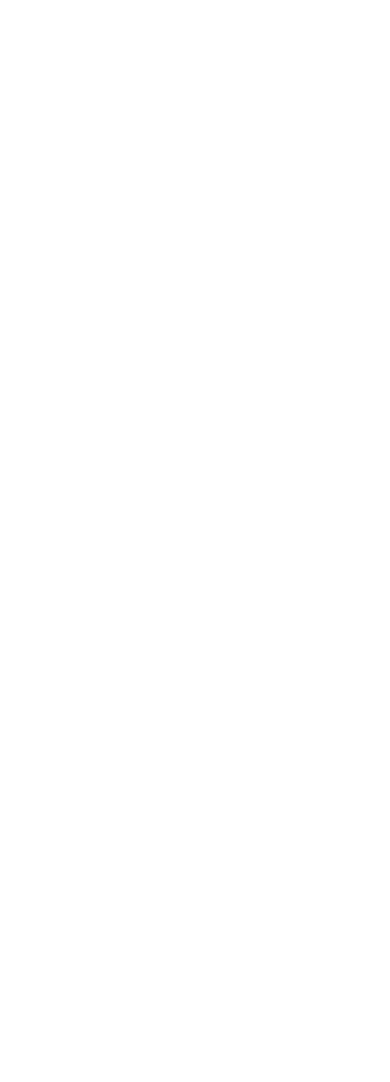
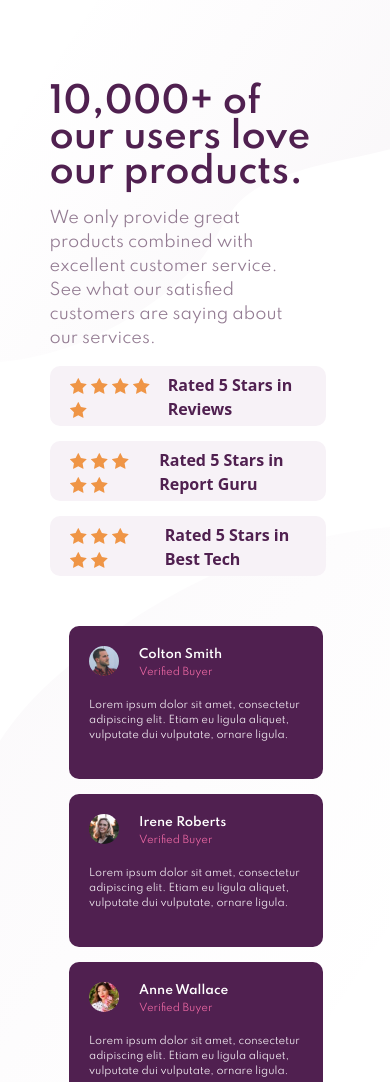
Before and after one commit to KptCnyt/socialProofSection, a plain HTML site: page index.html in a window 390 px wide. Shown: the top 1082 px of the page. Before the commit the page ends 844 px from the top, so only its background shows below. Drawn offline with nearby package versions, Linux system fonts and the light colour scheme.

Commit message:
completed

```diff
--- a/index.html
+++ b/index.html
@@ -6,8 +6,90 @@
     <meta name="viewport" content="width=device-width, initial-scale=1.0">
     <title>SocialProofSection</title>
     <link rel="stylesheet" href="project.css">
+    <link rel="preconnect" href="https://fonts.googleapis.com">
+<link rel="preconnect" href="https://fonts.gstatic.com" crossorigin>
+<link href="https://fonts.googleapis.com/css2?family=Spartan:wght@400;600&display=swap" rel="stylesheet">
+    <!-- CSS only -->
+<link href="https://cdn.jsdelivr.net/npm/bootstrap@5.1.3/dist/css/bootstrap.min.css" rel="stylesheet" integrity="sha384-1BmE4kWBq78iYhFldvKuhfTAU6auU8tT94WrHftjDbrCEXSU1oBoqyl2QvZ6jIW3" crossorigin="anonymous">
 </head>
 <body>
-
+    <div id="background">
+        <div id="upsidecard">
+            <div id="info">
+               <p id="motto">10,000+ of our users love our products.</p>
+               <p id="quote">We only provide great products combined with excellent customer service. See what our satisfied customers are saying about our services.</p>
+            </div>
+            <div class="firstcol">
+                <div class="stars col1">
+                    <div id="starimg">
+                        <img src="icon-star.svg">
+                        <img src="icon-star.svg">
+                        <img src="icon-star.svg">
+                        <img src="icon-star.svg">
+                        <img src="icon-star.svg">
+                    </div>
+                    <div id="shortinfo">
+                        <p>Rated 5 Stars in Reviews</p>
+                    </div>
+                </div>
+                <div class="stars col2">
+                    <div id="starimg">
+                        <img src="icon-star.svg">
+                        <img src="icon-star.svg">
+                        <img src="icon-star.svg">
+                        <img src="icon-star.svg">
+                        <img src="icon-star.svg">
+                    </div>
+                    <div id="shortinfo">
+                        <p>Rated 5 Stars in Report Guru</p>
+                    </div>
+                </div>
+                <div class="stars col3">
+                    <div id="starimg">
+                        <img src="icon-star.svg">
+                        <img src="icon-star.svg">
+                        <img src="icon-star.svg">
+                        <img src="icon-star.svg">
+                        <img src="icon-star.svg">
+                    </div>
+                    <div id="shortinfo">
+                        <p>Rated 5 Stars in Best Tech</p>
+                    </div>
+                </div>
+            </div>
+        </div>
+        <div id="bottomboxes">
+            <div class="idcard id1">
+                    <div id="coltonsmith">
+                        <img id="image1" src="image-colton.jpg">
+                    </div>
+                    <div id="title">
+                        <span class="name">Colton Smith</span><br>
+                        <span class="opacity">Verified Buyer</span>
+                    </div><br><br><br>
+                    <p class="summary">Lorem ipsum dolor sit amet, consectetur adipiscing elit. Etiam eu ligula aliquet, vulputate dui vulputate, ornare ligula.</p>
+            </div>
+            <div class="idcard id2">
+                <div id="coltonsmith">
+                    <img id="image1" src="image-irene.jpg">
+                </div>
+                <div id="title">
+                    <span class="name">Irene Roberts</span><br>
+                    <span class="opacity">Verified Buyer</span>
+                </div><br><br><br>
+                <p class="summary">Lorem ipsum dolor sit amet, consectetur adipiscing elit. Etiam eu ligula aliquet, vulputate dui vulputate, ornare ligula.</p>
+            </div>
+            <div class="idcard id3">
+                <div id="coltonsmith">
+                    <img id="image1" src="image-anne.jpg">
+                </div>
+                <div id="title">
+                    <span class="name">Anne Wallace</span><br>
+                    <span class="opacity">Verified Buyer</span>
+                </div><br><br><br>
+                <p class="summary">Lorem ipsum dolor sit amet, consectetur adipiscing elit. Etiam eu ligula aliquet, vulputate dui vulputate, ornare ligula.</p>
+            </div>
+        </div>
+    </div>
 </body>
 </html>
--- a/project.css
+++ b/project.css
@@ -0,0 +1,188 @@
+#background {
+    width: 100%;
+    height: 812px;
+    display: flex;
+    flex-direction: column;
+    justify-content: center;
+    align-items: center;
+    background-image: url(bg-pattern-top-desktop.svg), url(bg-pattern-bottom-desktop.svg);
+    background-position:0% 0%, 100% 100%;
+    background-repeat: no-repeat;
+}
+#upsidecard {
+    height: 300px;
+    width: 80%;
+    display: flex;
+    align-items: center;
+    justify-content: space-between;
+    padding-right: 30px;
+    padding-left: 30px;
+    box-sizing: border-box;
+}
+#info {
+    width: 40%;
+    font-family: 'Spartan';
+}
+#quote {
+    color: hsl(303, 10%, 53%);
+}
+.stars {
+    width: 400px;
+    height: 60px;
+    background-color: hsl(300, 24%, 96%);
+    border-radius: 10px;
+    margin-bottom: 15px;
+    display: flex;
+    align-items: center;
+}
+#starimg {
+    margin-left: 20px;
+}
+.col2 {
+    margin-left: 30px;
+}
+.col3 {
+    margin-left: 60px;
+}
+#shortinfo {
+    padding-top: 18px;
+    margin-left: 15px;
+    font-weight: bold;
+    color:hsl(300, 43%, 22%)
+}
+#bottomboxes {
+    display: flex;
+    width: 80%;
+    padding-left: 30px;
+    margin-top: 30px;
+}
+.idcard {
+    height: 180px;
+    width: 34%;
+    padding-left: 30px;
+    padding-right: 30px;
+    background-color: hsl(300, 43%, 22%);
+    border-radius: 10px;
+    font-family: 'Spartan';
+}
+.id2 {
+    margin-top: 15px;
+    margin-left: 20px;
+}
+.id3 {
+    margin-top: 30px;
+    margin-left: 20px;
+}
+.entrance {
+    font: 20px;
+    color: white;
+}
+.name {
+    color: white;
+    font: 15px;
+    font-weight: bolder;
+}
+.opacity {
+    color:hsl(333, 80%, 67%);
+    font-size: 13px;
+    font-weight: 300;
+    line-height: 20px;
+}
+#image1 {
+    border-radius: 50%;
+}
+#coltonsmith {
+    height: 30px;
+    width: 30px;
+    display: flex;
+    margin: 20px 0 0 0;
+    float: left;
+}
+#title {
+    width: auto;
+    height: 30px;
+    line-height: 15px;
+    float: left;
+    margin: 20px 0 0 20px;
+}
+.summary {
+    color:hsl(300, 24%, 96%);
+    font-size: 13px;
+    font-weight: 300;
+    line-height: 20px;
+}
+#motto {
+    font-size: 50px;
+    font-weight: bolder;
+    line-height: 50px;
+    color: hsl(300, 43%, 22%);
+}
+@media (max-width:1020px) {
+    .summary {
+        font-size:10px ;
+        line-height: 13px;
+    }
+    .name {
+        font-size: 12px;
+    }
+    .opacity {
+        font-size: 10px;
+    }
+    #title {
+        margin: 20px 0 0 5px;
+    }
+    #motto {
+        font-size: 35px;
+        line-height: 35px;
+    }
+    .idcard {
+        padding-left: 8px;
+        padding-right: 8px;
+    }
+    #bottomboxes {
+        margin-top: 50px;
+    }
+}
+@media (max-width:750px) {
+    #upsidecard {
+        display: block;
+        align-items: flex-start;
+        height: auto;
+        width: 90%;
+    }
+    #info {
+        width: 90%;
+    }
+    .col2, .col3 {
+        margin: 0;
+    }
+    #bottomboxes {
+        display: block;
+    }
+    .id2, .id3 {
+        margin-left: 0 ;
+    }
+    .id3 {
+        margin-top: 15px;
+    }
+    .idcard {
+        width: 90%;
+        height: auto;
+        padding:0 20px 20px 20px;
+    }
+    #title {
+        margin-left: 20px;
+    }
+    .summary {
+        line-height: 15px;
+    }
+    #background {
+        height: 1200px;
+    }
+    .stars {
+        width: 95%;
+    }
+    .col2 {
+        margin-bottom: 15px;
+    }
+}
```
Also changed, not shown: bg-pattern-bottom-desktop.svg (added), bg-pattern-bottom-mobile.svg (added), bg-pattern-top-desktop.svg (added), bg-pattern-top-mobile.svg (added), icon-star.svg (added), image-anne.jpg (added), image-colton.jpg (added), image-irene.jpg (added).
